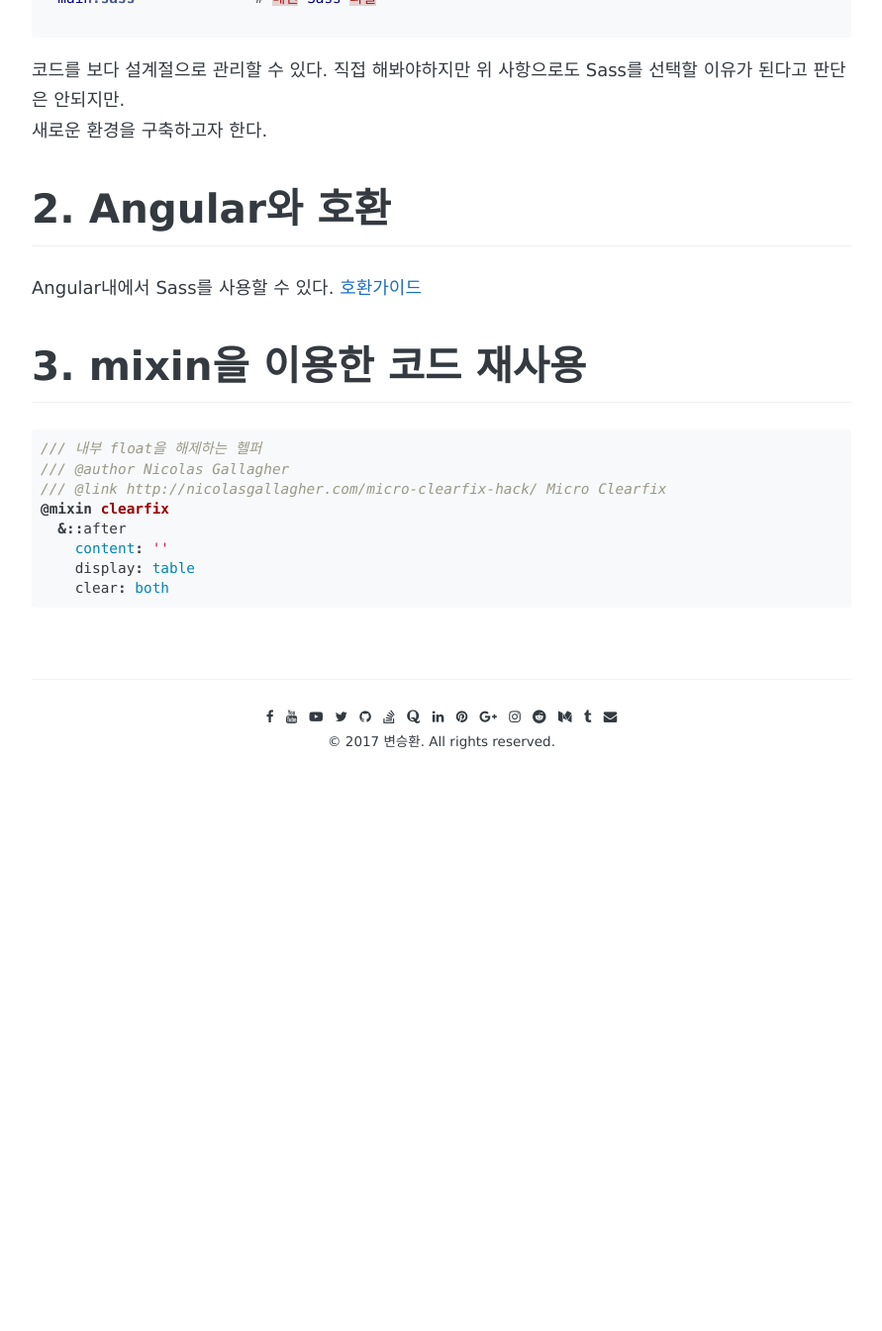
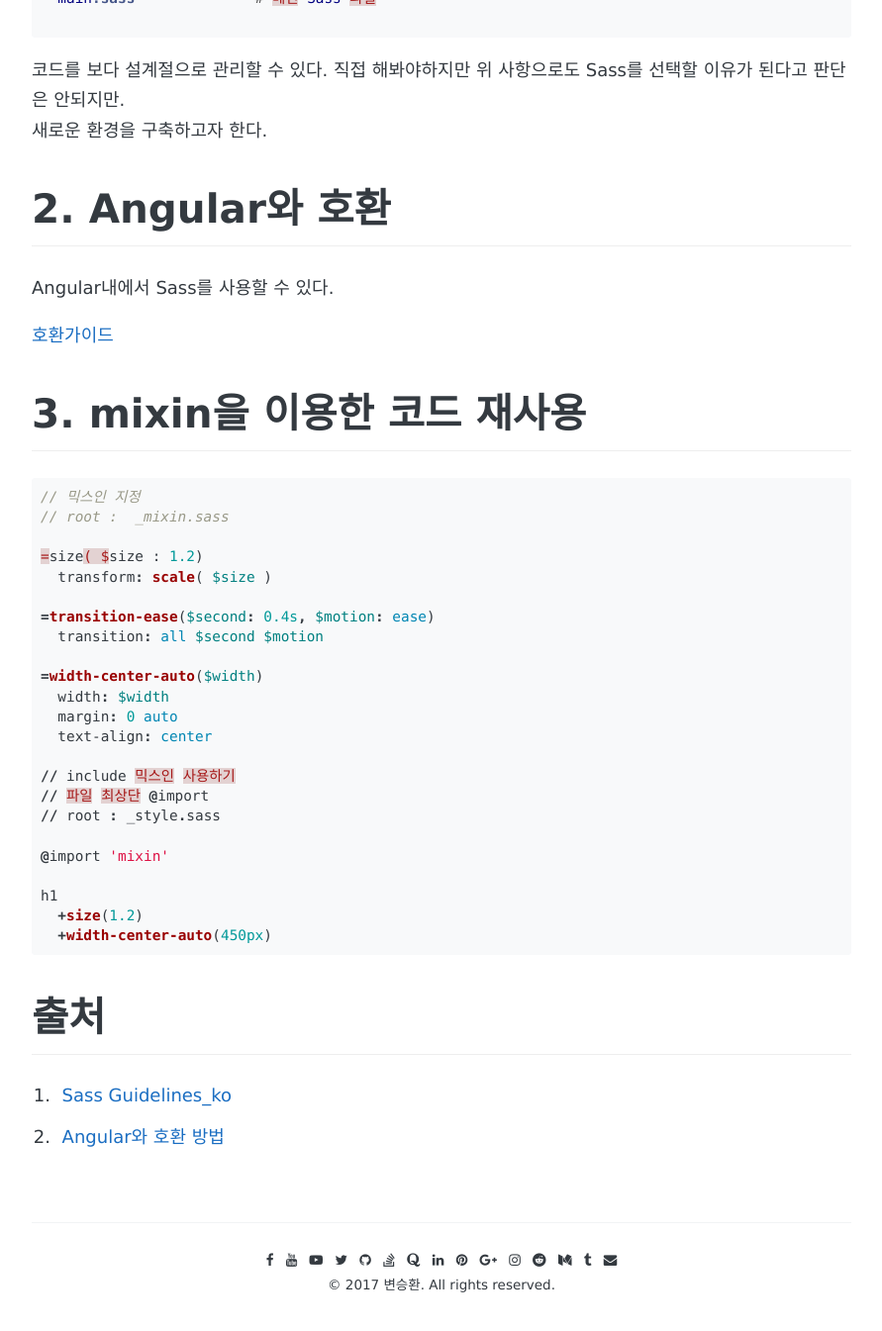
Before and after one commit to awesome-hwan/awesome-hwan.github.io, a Jekyll site: the page built from _posts/2017-11-25-[개발방법론] 무엇을 어떻게 사용할 것인가.md, in a window 1280 px wide and 1400 px high, scrolled down 1904 px. Shown: the top 1345 px of the window at 99% size, without its empty margins (194-1085 px from the left). Built offline with Jekyll 4.4.1, drawn with Linux system fonts in a browser that asks for light colours; some web fonts are replaced; comment, search, counter and statistics services are not loaded; before the commit the page ends 2754 px from its top, so only the background shows below that.

Commit message:
Mixin, include add

````diff
--- a/_posts/2017-11-25-[개발방법론] 무엇을 어떻게 사용할 것인가.md
+++ b/_posts/2017-11-25-[개발방법론] 무엇을 어떻게 사용할 것인가.md
@@ -87,17 +87,38 @@ sass/
 # 2. Angular와 호환
 
 Angular내에서 Sass를 사용할 수 있다.
+
 [호환가이드](https://scotch.io/tutorials/using-sass-with-the-angular-cli)
 
 # 3. mixin을 이용한 코드 재사용
 
 ```scss
-/// 내부 float을 해제하는 헬퍼
-/// @author Nicolas Gallagher
-/// @link http://nicolasgallagher.com/micro-clearfix-hack/ Micro Clearfix
-@mixin clearfix
-  &::after
-    content: ''
-    display: table
-    clear: both
+// 믹스인 지정
+// root :  _mixin.sass
+
+=size( $size : 1.2)
+  transform: scale( $size )
+
+=transition-ease($second: 0.4s, $motion: ease)
+  transition: all $second $motion
+
+=width-center-auto($width)
+  width: $width
+  margin: 0 auto
+  text-align: center
+
+// include 믹스인 사용하기
+// 파일 최상단 @import
+// root : _style.sass
+
+@import 'mixin'
+
+h1
+  +size(1.2)
+  +width-center-auto(450px)
 ```
+
+# 출처
+
+1. [Sass Guidelines_ko](https://sass-guidelin.es/ko/#mixins)
+2. [Angular와 호환 방법](https://scotch.io/tutorials/using-sass-with-the-angular-cli)
````
Also changed, not shown: _posts/2017-11-23-[Angular] CRUD.md (+1 -1 lines).
